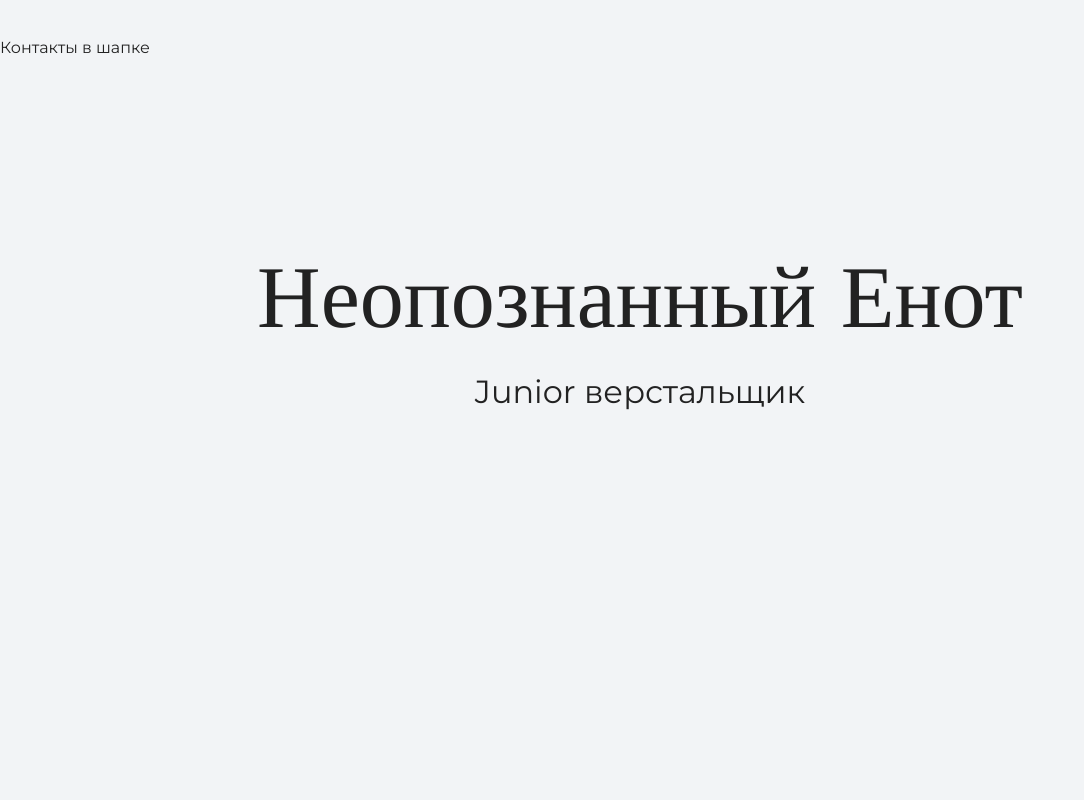
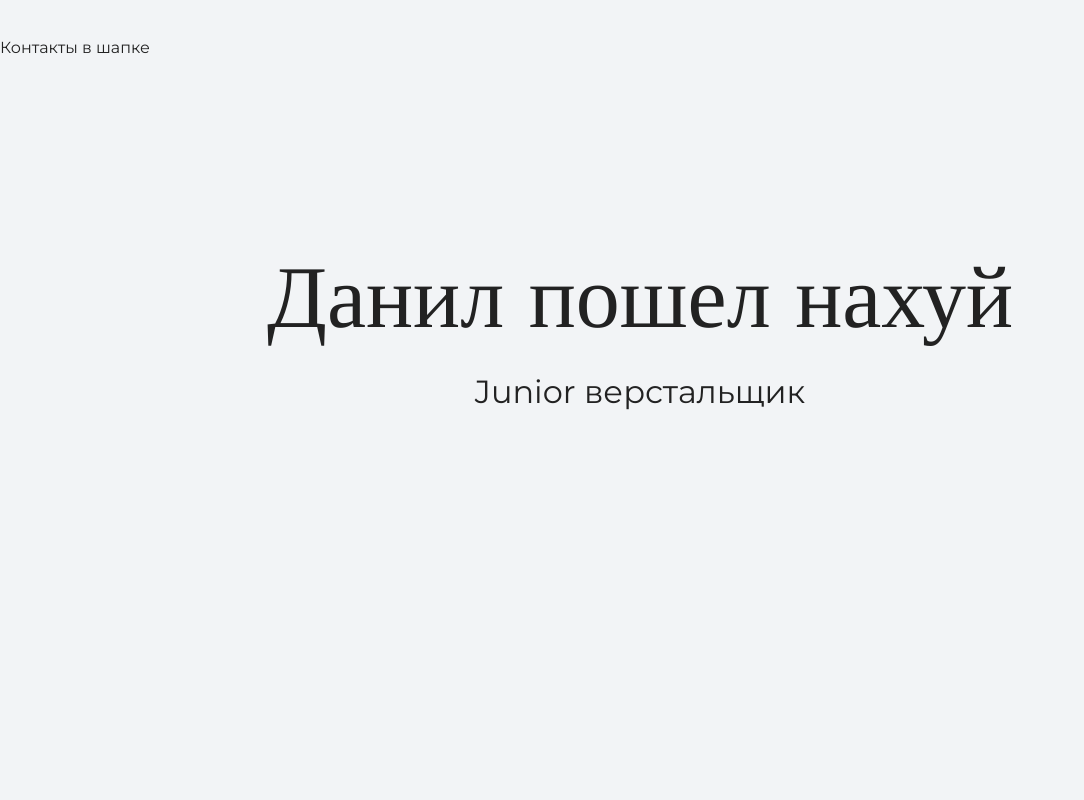
Before and after one commit to glebershov/my-site, a plain HTML site: page index.html in a window 1280 px wide. Shown: the top 800 px of the page, without its empty margins (0-1084 px from the left). Drawn offline with nearby package versions, Linux system fonts and the light colour scheme.

Commit message:
Add files via upload

```diff
--- a/index.html
+++ b/index.html
@@ -16,7 +16,8 @@
 
     <section class="hero-image">
       <div class="container">
-      <h1 class="heading">Неопознанный Енот</h1>
+      <h1 class="heading">Данил пошел нахуй
+      </h1>
       <p>Junior верстальщик</p>
       </div>
     </section>
```
